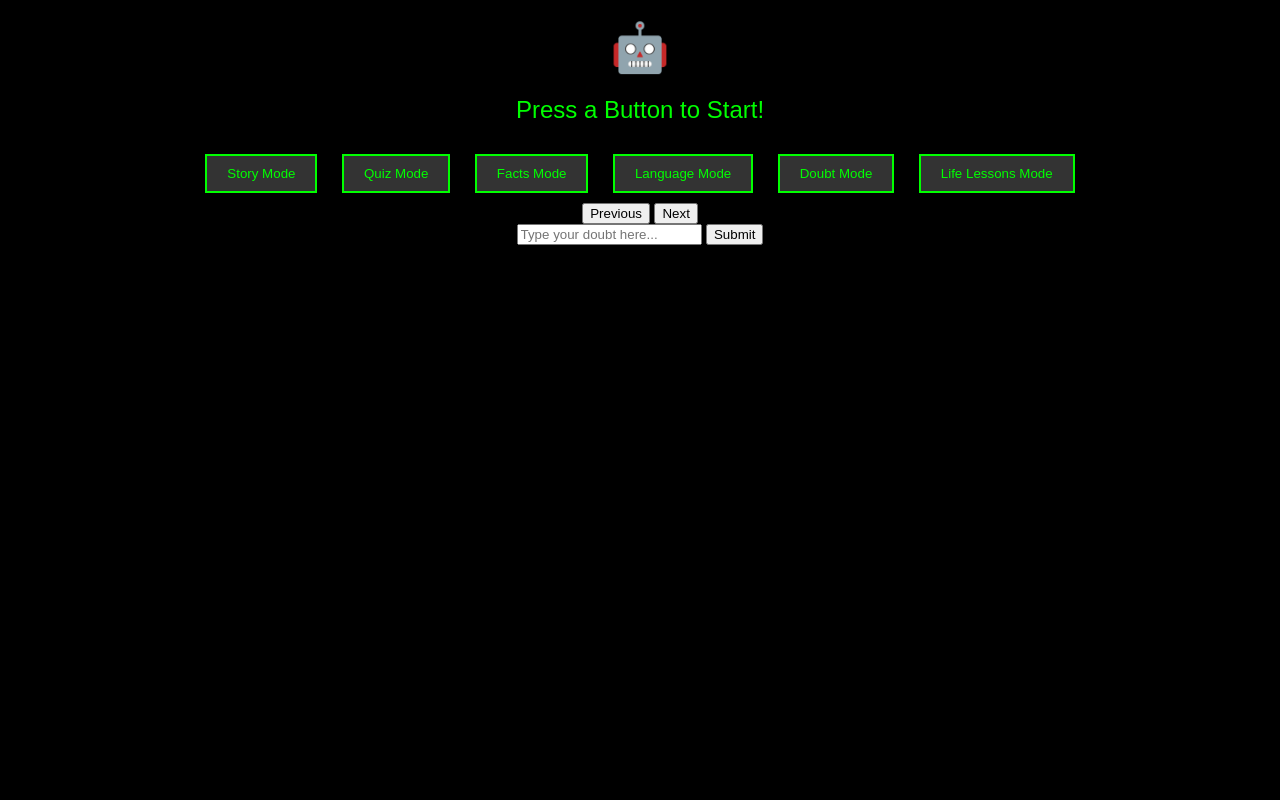
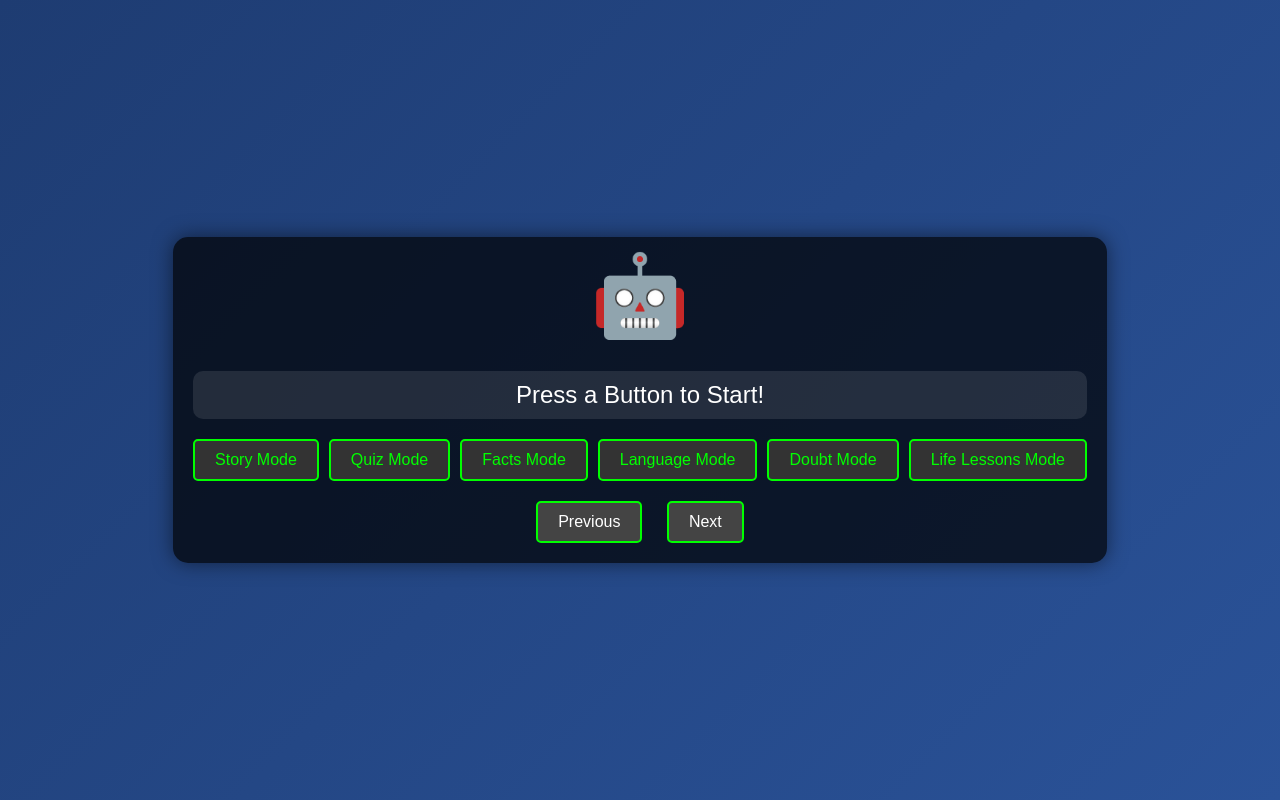
Before and after one commit to Ayushman-Choudhary622/SARCOS-WEB, a plain HTML site: page index.html in a window 1280 px wide. Drawn offline with Linux system fonts and the light colour scheme.

Commit message:
Update styles.css

```diff
--- a/styles.css
+++ b/styles.css
@@ -1,33 +1,106 @@
+/* General Styles */
 body {
     font-family: Arial, sans-serif;
-    background: #000;
-    color: #0f0;
-    text-align: center;
     margin: 0;
     padding: 0;
+    background: linear-gradient(135deg, #1e3c72, #2a5298);
+    color: #fff;
+    display: flex;
+    justify-content: center;
+    align-items: center;
+    height: 100vh;
+    overflow: hidden;
+}
+
+.container {
+    text-align: center;
+    background: rgba(0, 0, 0, 0.7);
+    padding: 20px;
+    border-radius: 15px;
+    box-shadow: 0 0 20px rgba(0, 0, 0, 0.5);
 }
 
 #robot {
-    font-size: 3em;
-    margin-top: 20px;
+    font-size: 5em;
+    margin-bottom: 20px;
+    animation: float 3s ease-in-out infinite;
+}
+
+@keyframes float {
+    0%, 100% { transform: translateY(0); }
+    50% { transform: translateY(-10px); }
 }
 
 #display {
     font-size: 1.5em;
-    margin: 20px;
+    margin: 20px 0;
+    padding: 10px;
+    background: rgba(255, 255, 255, 0.1);
+    border-radius: 10px;
+}
+
+.buttons {
+    display: flex;
+    flex-wrap: wrap;
+    justify-content: center;
+    gap: 10px;
 }
 
 .mode-btn {
-    display: inline-block;
-    margin: 10px;
     padding: 10px 20px;
     background: #333;
     color: #0f0;
     border: 2px solid #0f0;
+    border-radius: 5px;
     cursor: pointer;
+    font-size: 1em;
+    transition: background 0.3s, color 0.3s;
 }
 
 .mode-btn:hover {
     background: #0f0;
     color: #000;
 }
+
+.navigation {
+    margin-top: 20px;
+}
+
+.nav-btn {
+    padding: 10px 20px;
+    background: #444;
+    color: #fff;
+    border: 2px solid #0f0;
+    border-radius: 5px;
+    cursor: pointer;
+    font-size: 1em;
+    margin: 0 10px;
+    transition: background 0.3s, color 0.3s;
+}
+
+.nav-btn:hover {
+    background: #0f0;
+    color: #000;
+}
+
+#doubt-input {
+    margin-top: 20px;
+}
+
+#doubt-input.hidden {
+    display: none;
+}
+
+#doubt-text {
+    padding: 10px;
+    font-size: 1em;
+    border: 2px solid #0f0;
+    border-radius: 5px;
+    background: rgba(255, 255, 255, 0.1);
+    color: #fff;
+    width: 300px;
+}
+
+#doubt-text::placeholder {
+    color: #ccc;
+}
```
